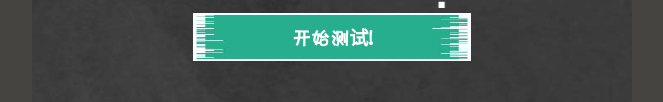
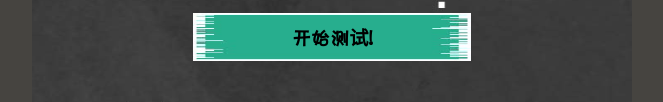
Before and after one commit to Readercyc/eleven-eleven, a plain HTML site: page index.html in a window 1280 px wide. In both pictures the pointer is over the element "开始测试!". Shown: the part 619-721 px from the top of the page, without its empty margins (308-971 px from the left). Drawn offline with Linux system fonts and the light colour scheme.

Commit message:
Update index.css

```diff
--- a/index.css
+++ b/index.css
@@ -265,8 +265,8 @@ html,body{
 	z-index: 2;
 
 }
-button{
-	color:orange;
+.button:hover{
+	color:#000;
 }
 /*主页结束*/
 .sky{
```
